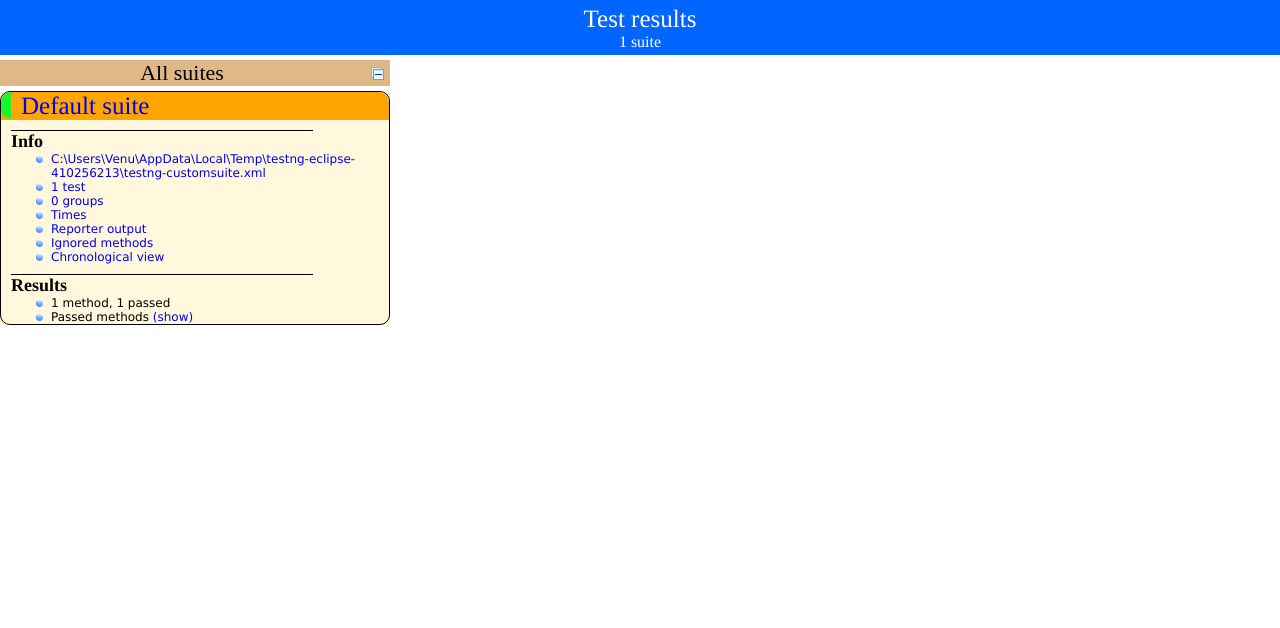
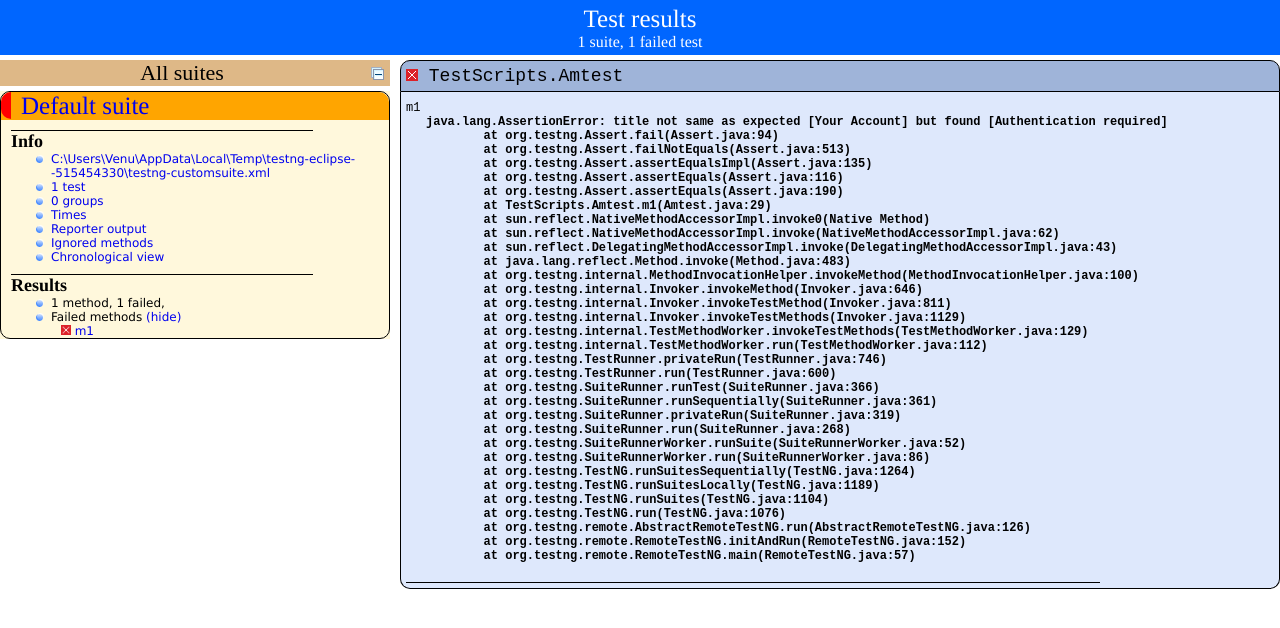
Before and after one commit to Karthiven/April-exp-second, a plain HTML site: page test-output/index.html in a window 1280 px wide. Drawn offline with Linux system fonts and the light colour scheme; a script that the page names is missing.

```diff
--- a/test-output/index.html
+++ b/test-output/index.html
@@ -24,7 +24,7 @@
     <div class="top-banner-root">
       <span class="top-banner-title-font">Test results</span>
       <br/>
-      <span class="top-banner-font-1">1 suite</span>
+      <span class="top-banner-font-1">1 suite, 1 failed test</span>
     </div> <!-- top-banner-root -->
     <div class="navigator-root">
       <div class="navigator-suite-header">
@@ -38,7 +38,7 @@
         <div class="rounded-window">
           <div class="suite-header light-rounded-window-top">
             <a href="#" class="navigator-link" panel-name="suite-Default_suite">
-              <span class="suite-name border-passed">Default suite</span>
+              <span class="suite-name border-failed">Default suite</span>
             </a> <!-- navigator-link -->
           </div> <!-- suite-header light-rounded-window-top -->
           <div class="navigator-suite-content">
@@ -49,7 +49,7 @@
               <ul>
                 <li>
                   <a href="#" class="navigator-link " panel-name="test-xml-Default_suite">
-                    <span>C:\Users\Venu\AppData\Local\Temp\testng-eclipse-410256213\testng-customsuite.xml</span>
+                    <span>C:\Users\Venu\AppData\Local\Temp\testng-eclipse--515454330\testng-customsuite.xml</span>
                   </a> <!-- navigator-link  -->
                 </li>
                 <li>
@@ -91,21 +91,21 @@
               <div class="suite-section-content">
                 <ul>
                   <li>
-                    <span class="method-stats">1 method,   1 passed</span>
+                    <span class="method-stats">1 method, 1 failed,   </span>
                   </li>
                   <li>
-                    <span class="method-list-title passed">Passed methods</span>
-                    <span class="show-or-hide-methods passed">
-                      <a href="#" panel-name="suite-Default_suite" class="hide-methods passed suite-Default_suite"> (hide)</a> <!-- hide-methods passed suite-Default_suite -->
-                      <a href="#" panel-name="suite-Default_suite" class="show-methods passed suite-Default_suite"> (show)</a> <!-- show-methods passed suite-Default_suite -->
+                    <span class="method-list-title failed">Failed methods</span>
+                    <span class="show-or-hide-methods failed">
+                      <a href="#" panel-name="suite-Default_suite" class="hide-methods failed suite-Default_suite"> (hide)</a> <!-- hide-methods failed suite-Default_suite -->
+                      <a href="#" panel-name="suite-Default_suite" class="show-methods failed suite-Default_suite"> (show)</a> <!-- show-methods failed suite-Default_suite -->
                     </span>
-                    <div class="method-list-content passed suite-Default_suite">
+                    <div class="method-list-content failed suite-Default_suite">
                       <span>
-                        <img width="3%" src="passed.png"/>
+                        <img width="3%" src="failed.png"/>
                         <a href="#" class="method navigator-link" panel-name="suite-Default_suite" title="TestScripts.Amtest" hash-for-method="m1">m1</a> <!-- method navigator-link -->
                       </span>
                       <br/>
-                    </div> <!-- method-list-content passed suite-Default_suite -->
+                    </div> <!-- method-list-content failed suite-Default_suite -->
                   </li>
                 </ul>
               </div> <!-- suite-section-content -->
@@ -117,9 +117,9 @@
     <div class="wrapper">
       <div class="main-panel-root">
         <div panel-name="suite-Default_suite" class="panel Default_suite">
-          <div class="suite-Default_suite-class-passed">
+          <div class="suite-Default_suite-class-failed">
             <div class="main-panel-header rounded-window-top">
-              <img src="passed.png"/>
+              <img src="failed.png"/>
               <span class="class-name">TestScripts.Amtest</span>
             </div> <!-- main-panel-header rounded-window-top -->
             <div class="main-panel-content rounded-window-bottom">
@@ -128,14 +128,48 @@
                   <a name="m1">
                   </a> <!-- m1 -->
                   <span class="method-name">m1</span>
+                  <div class="stack-trace">java.lang.AssertionError: title not same as expected [Your Account] but found [Authentication required]
+	at org.testng.Assert.fail(Assert.java:94)
+	at org.testng.Assert.failNotEquals(Assert.java:513)
+	at org.testng.Assert.assertEqualsImpl(Assert.java:135)
+	at org.testng.Assert.assertEquals(Assert.java:116)
+	at org.testng.Assert.assertEquals(Assert.java:190)
+	at TestScripts.Amtest.m1(Amtest.java:29)
+	at sun.reflect.NativeMethodAccessorImpl.invoke0(Native Method)
+	at sun.reflect.NativeMethodAccessorImpl.invoke(NativeMethodAccessorImpl.java:62)
+	at sun.reflect.DelegatingMethodAccessorImpl.invoke(DelegatingMethodAccessorImpl.java:43)
+	at java.lang.reflect.Method.invoke(Method.java:483)
+	at org.testng.internal.MethodInvocationHelper.invokeMethod(MethodInvocationHelper.java:100)
+	at org.testng.internal.Invoker.invokeMethod(Invoker.java:646)
+	at org.testng.internal.Invoker.invokeTestMethod(Invoker.java:811)
+	at org.testng.internal.Invoker.invokeTestMethods(Invoker.java:1129)
+	at org.testng.internal.TestMethodWorker.invokeTestMethods(TestMethodWorker.java:129)
+	at org.testng.internal.TestMethodWorker.run(TestMethodWorker.java:112)
+	at org.testng.TestRunner.privateRun(TestRunner.java:746)
+	at org.testng.TestRunner.run(TestRunner.java:600)
+	at org.testng.SuiteRunner.runTest(SuiteRunner.java:366)
+	at org.testng.SuiteRunner.runSequentially(SuiteRunner.java:361)
+	at org.testng.SuiteRunner.privateRun(SuiteRunner.java:319)
+	at org.testng.SuiteRunner.run(SuiteRunner.java:268)
+	at org.testng.SuiteRunnerWorker.runSuite(SuiteRunnerWorker.java:52)
+	at org.testng.SuiteRunnerWorker.run(SuiteRunnerWorker.java:86)
+	at org.testng.TestNG.runSuitesSequentially(TestNG.java:1264)
+	at org.testng.TestNG.runSuitesLocally(TestNG.java:1189)
+	at org.testng.TestNG.runSuites(TestNG.java:1104)
+	at org.testng.TestNG.run(TestNG.java:1076)
+	at org.testng.remote.AbstractRemoteTestNG.run(AbstractRemoteTestNG.java:126)
+	at org.testng.remote.RemoteTestNG.initAndRun(RemoteTestNG.java:152)
+	at org.testng.remote.RemoteTestNG.main(RemoteTestNG.java:57)
+
+</div> <!-- stack-trace -->
                 </div> <!-- method-content -->
               </div> <!-- method -->
             </div> <!-- main-panel-content rounded-window-bottom -->
-          </div> <!-- suite-Default_suite-class-passed -->
+          </div> <!-- suite-Default_suite-class-failed -->
         </div> <!-- panel Default_suite -->
         <div panel-name="test-xml-Default_suite" class="panel">
           <div class="main-panel-header rounded-window-top">
-            <span class="header-content">C:\Users\Venu\AppData\Local\Temp\testng-eclipse-410256213\testng-customsuite.xml</span>
+            <span class="header-content">C:\Users\Venu\AppData\Local\Temp\testng-eclipse--515454330\testng-customsuite.xml</span>
           </div> <!-- main-panel-header rounded-window-top -->
           <div class="main-panel-content rounded-window-bottom">
             <pre>
@@ -188,12 +222,12 @@
 data.setCell(0, 0, 0)
 data.setCell(0, 1, 'm1')
 data.setCell(0, 2, 'TestScripts.Amtest')
-data.setCell(0, 3, 276);
+data.setCell(0, 3, 157);
 window.suiteTableData['Default_suite']= { tableData: data, tableDiv: 'times-div-Default_suite'}
 return data;
 }
               </script>
-              <span class="suite-total-time">Total running time: 276 ms</span>
+              <span class="suite-total-time">Total running time: 157 ms</span>
               <div id="times-div-Default_suite">
               </div> <!-- times-div-Default_suite -->
             </div> <!-- times-div -->
@@ -226,19 +260,21 @@
               </div> <!-- configuration-test before -->
               <div class="configuration-method before">
                 <span class="method-name">Launch</span>
-                <span class="method-start">487 ms</span>
+                <span class="method-start">330 ms</span>
               </div> <!-- configuration-method before -->
               <div class="test-method">
+                <img src="failed.png">
+                </img>
                 <span class="method-name">m1</span>
-                <span class="method-start">27124 ms</span>
+                <span class="method-start">45720 ms</span>
               </div> <!-- test-method -->
               <div class="configuration-method after">
                 <span class="method-name">close</span>
-                <span class="method-start">27406 ms</span>
+                <span class="method-start">45976 ms</span>
               </div> <!-- configuration-method after -->
               <div class="configuration-test after">
                 <span class="method-name">endreport</span>
-                <span class="method-start">31573 ms</span>
+                <span class="method-start">46428 ms</span>
               </div> <!-- configuration-test after -->
           </div> <!-- main-panel-content rounded-window-bottom -->
         </div> <!-- panel -->
--- a/test-output/testng-failed.xml
+++ b/test-output/testng-failed.xml
@@ -6,6 +6,9 @@
       <class name="TestScripts.Amtest">
         <methods>
           <include name="Launch"/>
+          <include name="startReport"/>
+          <include name="close"/>
+          <include name="endreport"/>
           <include name="m1"/>
         </methods>
       </class> <!-- TestScripts.Amtest -->
```
Also changed, not shown: Reports/a.html (+9 -13 lines), test-output/emailable-report.html (+33 -1 lines), test-output/testng-results.xml (+48 -8 lines), 5 other files.
